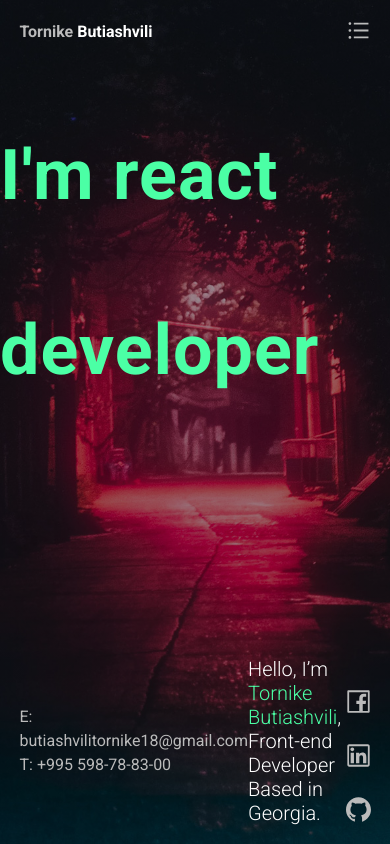
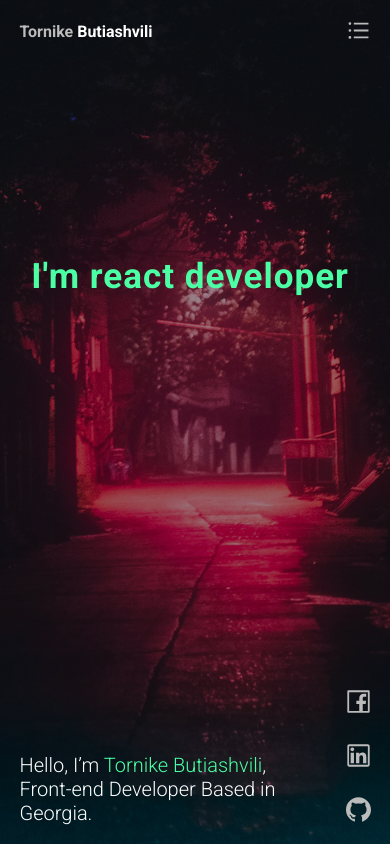
Before and after one commit to tornike2002/Portfolio, a React (Vite) app: page / in a window 390 px wide. Built offline with nearby package versions, Linux system fonts and the light colour scheme.

Commit message:
added responsive for this page

```diff
--- a/src/components/burgermenu/BurgerMenu.tsx
+++ b/src/components/burgermenu/BurgerMenu.tsx
@@ -33,6 +33,8 @@ const BurgerManuContainer = styled.div`
     align-items: center;
     flex-direction: column;
     gap: 0px;
+    padding: 0 5%;
+    border-radius: 5px;
     a {
       font-family: "Roboto", sans-serif;
       color: #bbb;
--- a/src/components/footer/Footer.tsx
+++ b/src/components/footer/Footer.tsx
@@ -9,7 +9,7 @@ const Footer: React.FC = () => {
   return (
     <FooterContainer>
       <div className="footerInfo-wrapper">
-        <div>
+        <div className="footerInfo-dissepiar">
           <FooterH>E: butiashvilitornike18@gmail.com</FooterH>
           <FooterH>T: +995 598-78-83-00</FooterH>
         </div>
@@ -22,13 +22,16 @@ const Footer: React.FC = () => {
       </div>
       <IconsWrapper>
         <div className="footerIcons-wrapper">
-          <a href="#" target="_blank">
+          <a href="https://www.facebook.com/Painaaaaa" target="_blank">
             <FacebookOutlined style={{ color: "#bbb" }} />
           </a>
-          <a href="#" target="_blank">
+          <a
+            href="https://www.linkedin.com/in/tornike-butiashvili-4b3633226/"
+            target="_blank"
+          >
             <LinkedinOutlined style={{ color: "#bbb" }} />
           </a>
-          <a href="#" target="_blank">
+          <a href="https://github.com/tornike2002" target="_blank">
             <GithubOutlined style={{ color: "#bbb" }} />
           </a>
         </div>
@@ -50,6 +53,20 @@ const FooterContainer = styled.footer`
     align-items: center;
     justify-content: space-between;
     width: 50%;
+    @media screen and (max-width: 1320px){
+      width: 60%;
+    }
+    @media screen and (max-width: 1100px){
+      width: 70%;
+    }
+    @media screen and (max-width: 975px){
+      width: 80%;
+    }
+    @media screen and (max-width: 820px){
+      .footerInfo-dissepiar{
+        display: none;
+      }
+    }
   }
   .footer-about {
     color: #fff;
@@ -57,6 +74,9 @@ const FooterContainer = styled.footer`
     font-weight: 300;
     span {
       color: #4bffa5;
+    }
+    @media screen and (max-width: 340px){
+      font-size:16px;
     }
   }
 `;
--- a/src/components/home/Home.tsx
+++ b/src/components/home/Home.tsx
@@ -29,6 +29,7 @@ const HomeContainer = styled.div`
   background-size: cover;
   background-position: center;
   background-repeat: no-repeat;
+  overflow-y: hidden;
   .footerStick-bottom{
     width: 100%;
     position: absolute;
--- a/src/components/title/MainTitle.tsx
+++ b/src/components/title/MainTitle.tsx
@@ -40,5 +40,22 @@ const TitleWrapper = styled.div`
   justify-content: center;
   align-items: center;
   min-height: 50%;
-
+  @media screen and (max-width: 780px) {
+      font-size: 45px;
+      text-align: center;
+    }
+  span{
+    @media screen and (max-width: 780px) {
+      font-size: 45px;
+      text-align: center;
+    }
+    @media screen and (max-width: 480px) {
+      font-size: 35px;
+      text-align: center;
+    }
+    @media screen and (max-width: 380px) {
+      font-size: 18px;
+      text-align: center;
+    }
+  }
 `;
```
